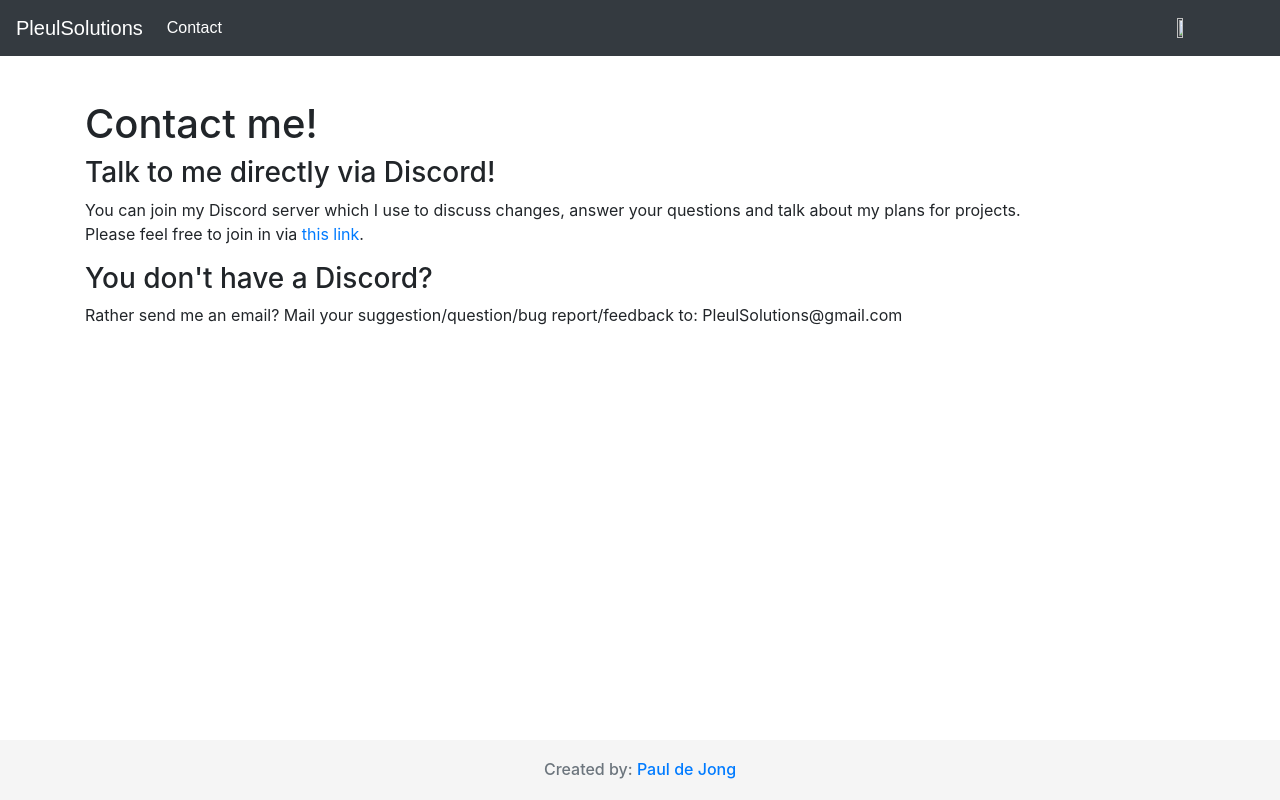
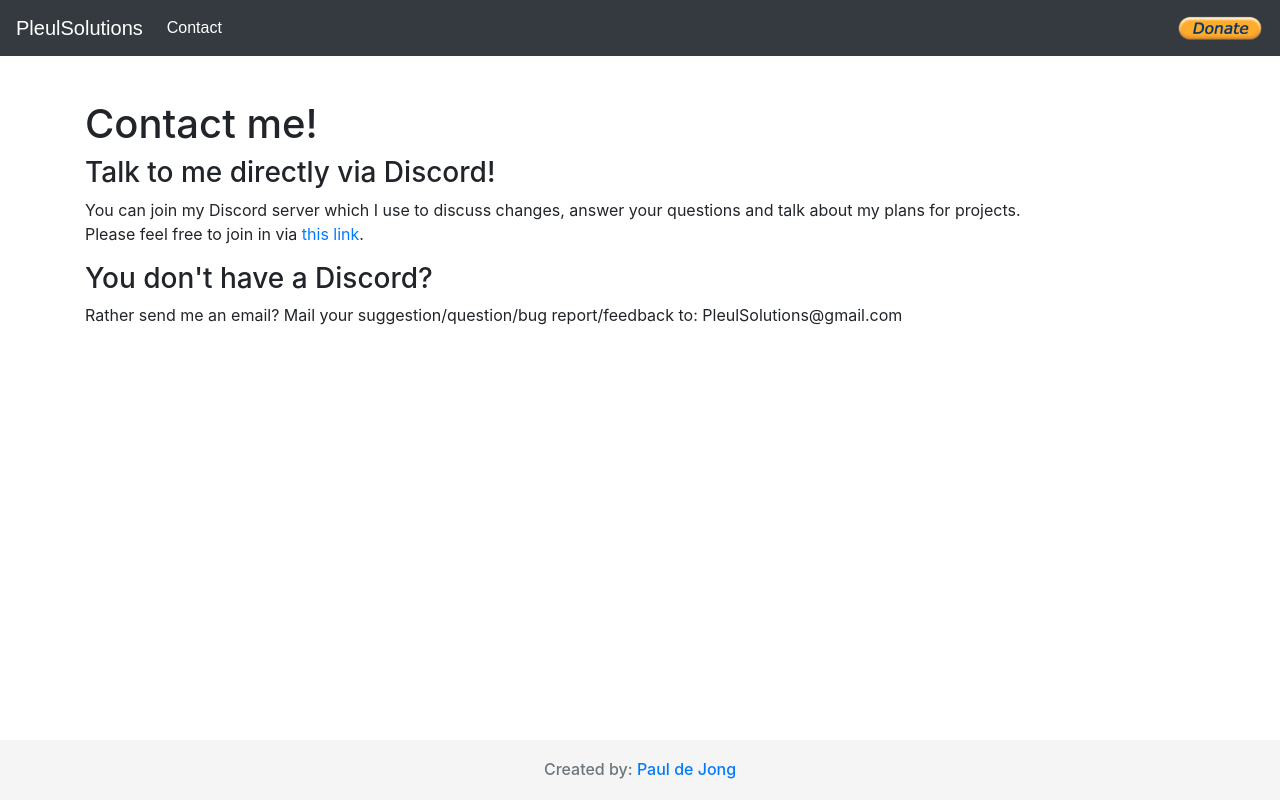
Before and after one commit to PleulSolutions/PleulSolutions.github.io, a plain HTML site: page contact/index.html in a window 1280 px wide. Drawn offline with nearby package versions, Linux system fonts and the light colour scheme.

Commit message:
fix paypal

```diff
--- a/contact/index.html
+++ b/contact/index.html
@@ -28,7 +28,7 @@
             <script type='text/javascript' src='https://ko-fi.com/widgets/widget_2.js'></script>
             <script type='text/javascript'>kofiwidget2.init('Support Me on Ko-fi', '#446e80', 'Q5Q2BEHC'); kofiwidget2.draw();
             </script>
-            <img class="imgPC" src="./images/paypal.png" width="7%" onclick="PayPal()">
+            <img class="imgPC" src="../images/paypal.png" width="7%" onclick="PayPal()">
         </nav>
 
         <div class="fixed-top navMobile">
```
Also changed, not shown: reporterBot/index.html (+1 -1 lines), tutorials/index.html (+1 -1 lines).
